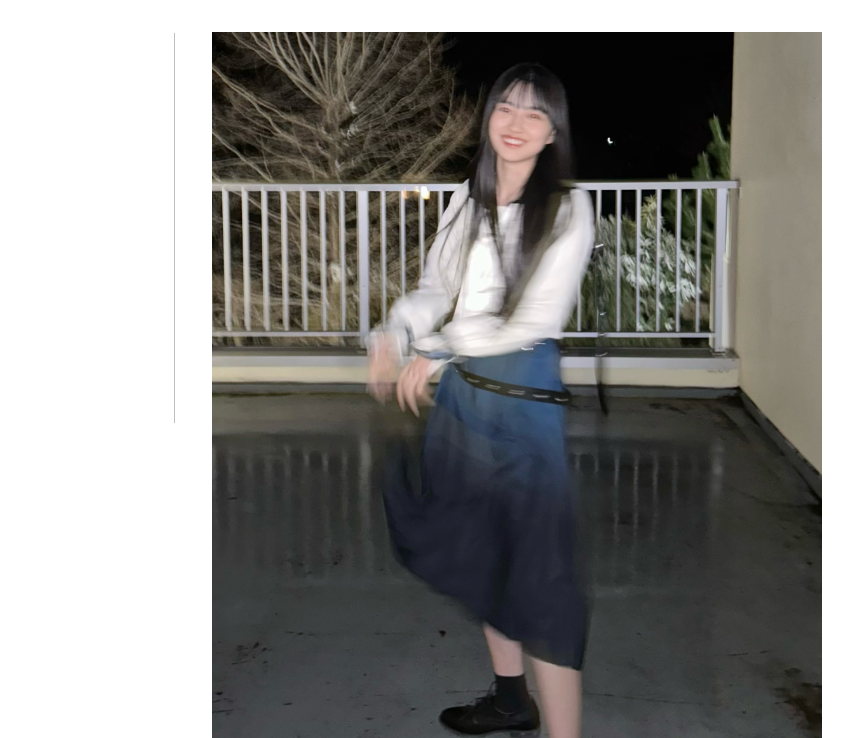
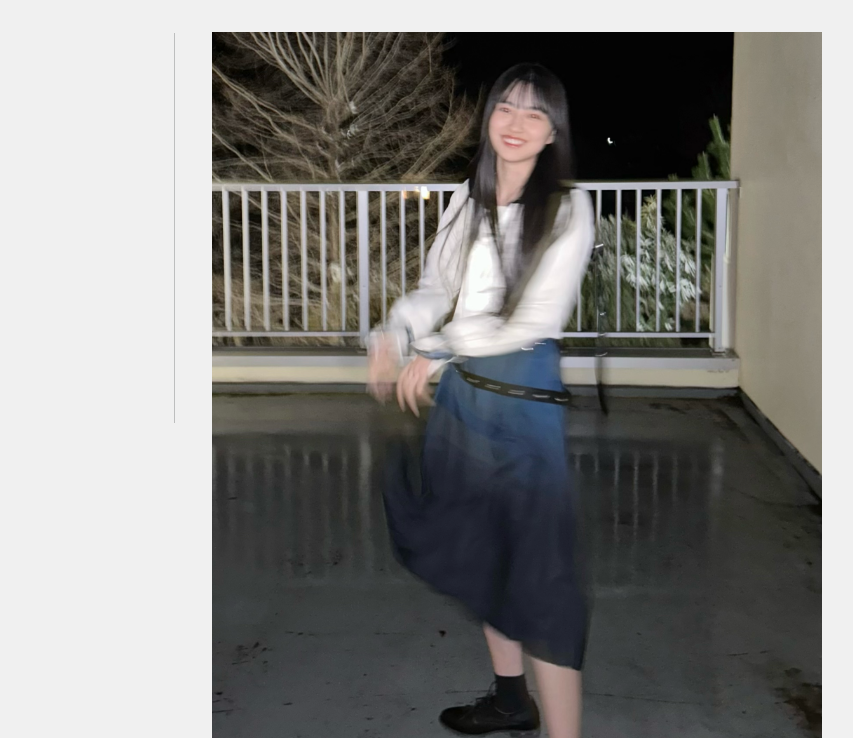
Before and after one commit to MogoWhite/MogoWhite.github.io, a plain HTML site: page index.html in a window 1280 px wide. Shown: the part 248-986 px from the top of the page, without its empty margins (38-891 px from the left). Drawn offline with Linux system fonts and the light colour scheme.

Commit message:
Update index.html

```diff
--- a/index.html
+++ b/index.html
@@ -6,6 +6,9 @@
 .__web-inspector-hide-shortcut__, .__web-inspector-hide-shortcut__ *, .__web-inspector-hidebefore-shortcut__::before, .__web-inspector-hideafter-shortcut__::after
 {
     visibility: hidden !important;
+}
+body {
+    background-color: #f0f0f0; /* 替换为所需的颜色或背景图片 */
 }
 </style></head><body id="cate-blog" class="single repv loaded">
     <main class="site-main">
```
